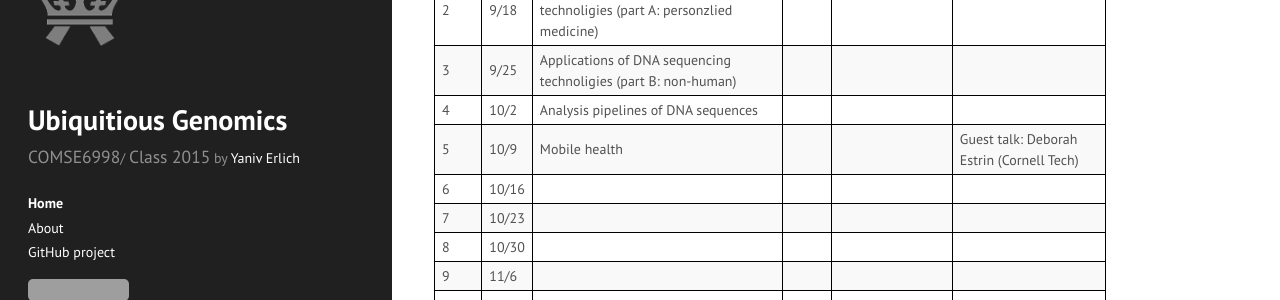
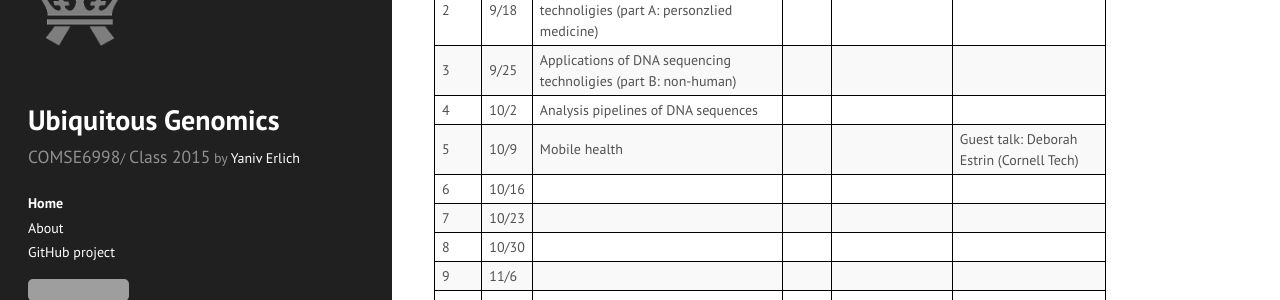
Before and after one commit to agordon/ubiquitousgenomics.github.io, a Jekyll site: the page built from index.html, in a window 1280 px wide. Shown: the part 571-871 px from the top of the page. Built offline with Jekyll 4.4.1, drawn with Linux system fonts in a browser that asks for light colours; Markdown is read by kramdown in place of the engine named in the settings; the list of posts is cut into pages by our own code; grey boxes are pictures that could not be loaded.

Commit message:
second commit

```diff
--- a/_config.yml
+++ b/_config.yml
@@ -9,7 +9,7 @@ permalink:        pretty
 relative_permalinks: true
 
 # Setup
-title:            Ubiquitious Genomics
+title:            Ubiquitous Genomics
 tagline:          'A Jekyll theme'
 description:      'COMSE6998'
 url:              https://ubiquitousgenomics.github.io
```
Also changed, not shown: 5 other files.
